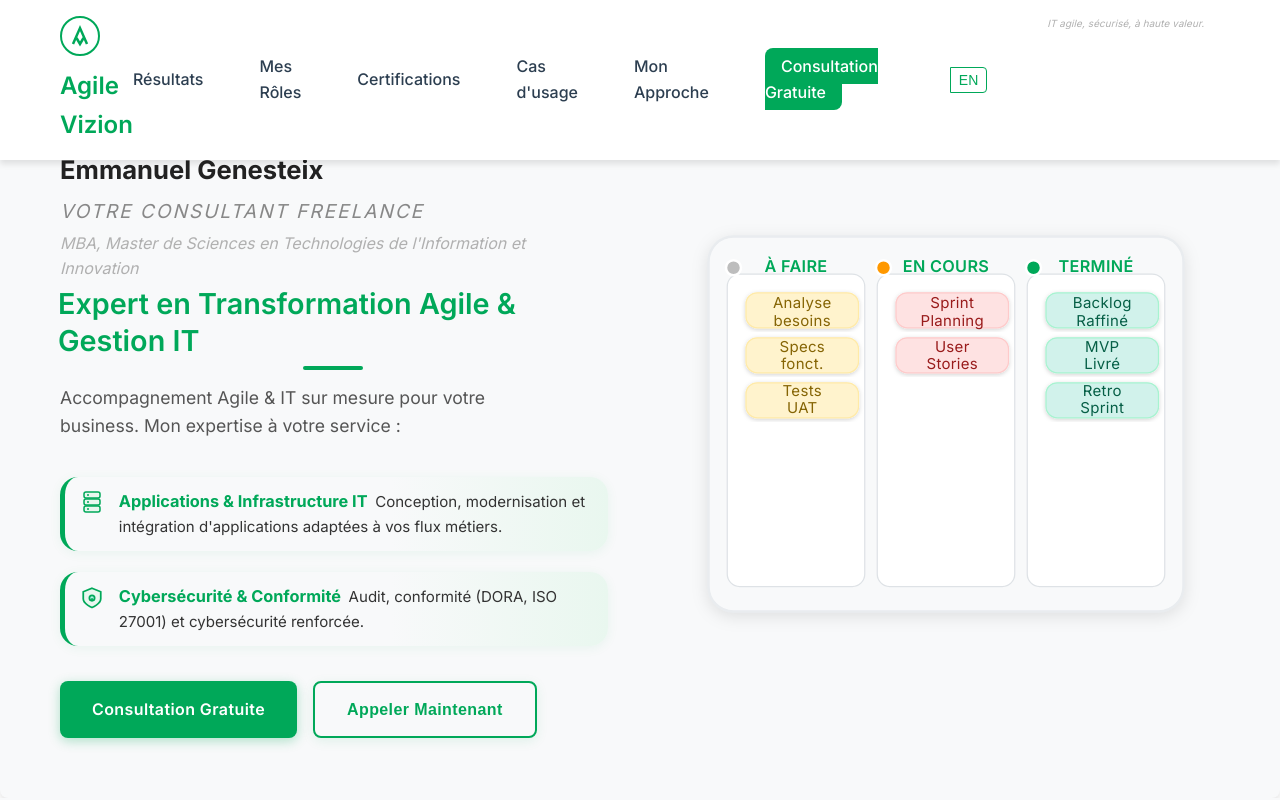
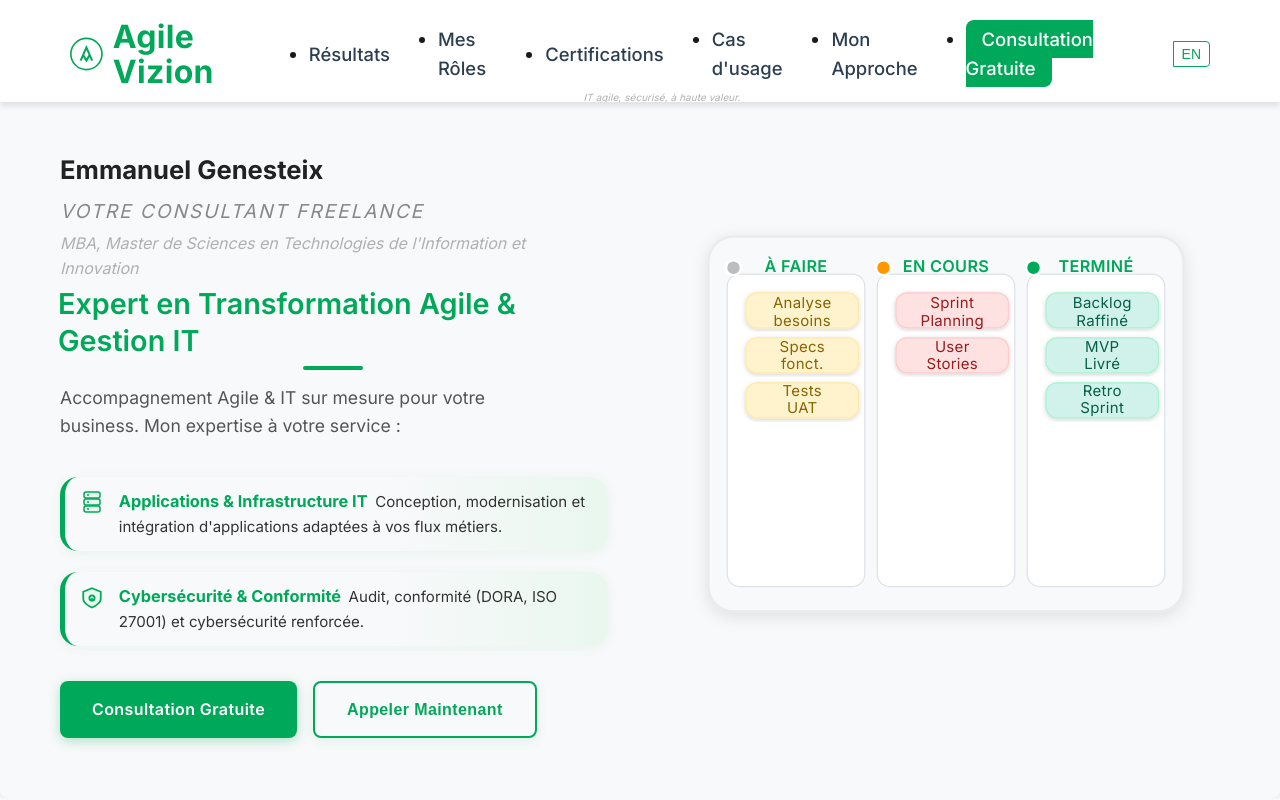
Before and after one commit to cryptoradio7/agilevizion, a plain HTML site: page index.html in a window 1280 px wide. Shown: the top 800 px of the page. Drawn offline with Linux system fonts and the light colour scheme.

Commit message:
Fix alignement header: logo/brand à gauche, tagline sous Agile Vizion, menu centré, polices harmonisées

```diff
--- a/styles.css
+++ b/styles.css
@@ -55,33 +55,66 @@ body {
 
 .navbar .container {
     display: flex;
-    justify-content: space-between;
-    align-items: center;
-    padding: 1rem 20px;
+    flex-direction: column;
+    align-items: stretch;
+    padding: 1.2rem 30px 0 30px;
+}
+
+.nav-header-row {
+    display: flex;
+    flex-direction: row;
+    align-items: flex-end;
+    justify-content: flex-start;
+    width: 100%;
+    gap: 40px;
 }
 
 .nav-brand {
     display: flex;
+    flex-direction: column;
+    align-items: flex-start;
+    gap: 0.2rem;
+    min-width: 120px;
+}
+
+.brand-row {
+    display: flex;
+    flex-direction: row;
     align-items: center;
     gap: 10px;
-    font-weight: 600;
-    font-size: 1.5rem;
-    color: var(--primary-green);
-}
-
-.nav-brand svg {
-    transition: transform 0.3s ease;
-}
-
-.nav-brand:hover svg {
-    transform: rotate(180deg);
+}
+
+.brand-title {
+    font-size: 2rem;
+    font-weight: 800;
+    color: #00A859;
+    letter-spacing: 0.01em;
+    line-height: 1.1;
+}
+
+.site-tagline {
+    display: block;
+    width: auto;
+    text-align: left;
+    font-size: 1rem;
+    color: #b0b0b0;
+    font-style: italic;
+    margin-top: 2px;
+    margin-bottom: 0;
+    line-height: 1.1;
+    letter-spacing: 0.01em;
+    padding-left: 50px;
 }
 
 .nav-menu {
     display: flex;
-    list-style: none;
-    gap: 3.5rem; /* Augmente l'espacement pour la lisibilité */
+    flex-direction: row;
     align-items: center;
+    justify-content: center;
+    gap: 3rem;
+    flex: 1 1 auto;
+    font-size: 1.15rem;
+    font-weight: 500;
 }
 
 .nav-menu a {
@@ -90,6 +123,8 @@ body {
     font-weight: 500;
     transition: color 0.3s ease;
     position: relative;
+    font-size: 1.15rem;
+    font-weight: 500;
 }
 
 .nav-menu a:hover,
@@ -2048,8 +2083,8 @@ html, body {
 @media (max-width: 768px) {
   .navbar .container {
     display: flex;
-    justify-content: space-between;
-    align-items: flex-start;
+    flex-direction: column;
+    align-items: stretch;
     padding: 0 10px;
     min-height: 90px;
   }
@@ -2067,12 +2102,19 @@ html, body {
     gap: 8px;
   }
   .brand-title {
-    font-size: 2.1rem !important;
-    font-weight: 800 !important;
-    color: #00A859 !important;
-    letter-spacing: 0.01em;
-    white-space: nowrap;
-    line-height: 1.1 !important;
+    font-size: 1.1rem;
+  }
+  .site-tagline {
+    font-size: 0.7rem;
+    padding-left: 10px;
+    text-align: left;
+  }
+  .nav-menu {
+    gap: 0.7rem;
+    font-size: 0.95rem;
+  }
+  .nav-menu a {
+    font-size: 0.95rem;
   }
   .nav-brand svg {
     width: 36px !important;
```
